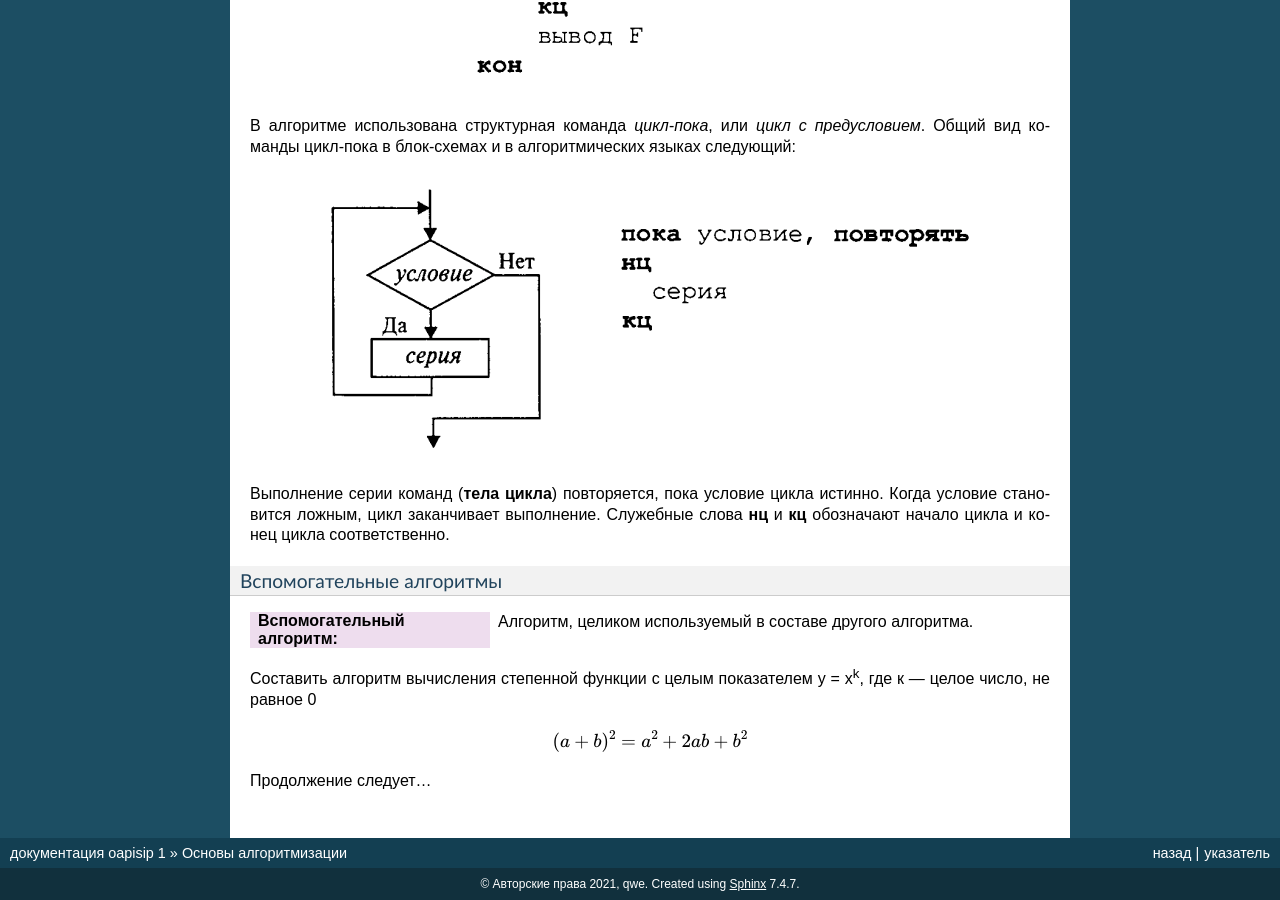
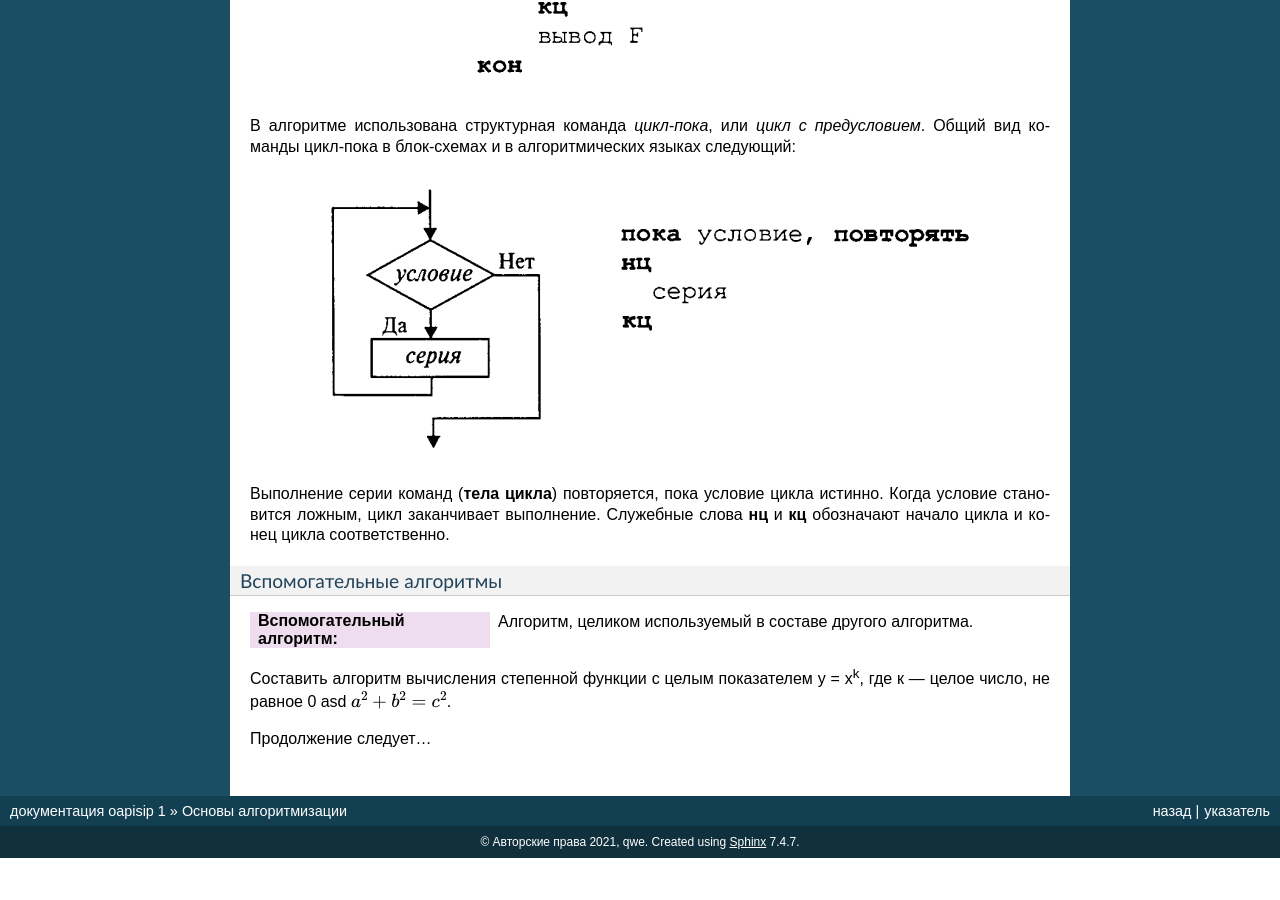
Before and after one commit to rimcupk/oapisip, a Sphinx documentation site: the page built from docs/chapters/01_algo/01_algo.rst, in a window 1280 px wide and 900 px high, scrolled down 11672 px. Built offline with Sphinx 7.4.7, drawn with Linux system fonts in a browser that asks for light colours; after the commit the page ends 12530 px from its top, so only the background shows below that.

Commit message:
Update 01_algo.rst

```diff
--- a/docs/chapters/01_algo/01_algo.rst
+++ b/docs/chapters/01_algo/01_algo.rst
@@ -241,8 +241,7 @@
 :Вспомогательный алгоритм: Алгоритм, целиком используемый в составе другого алгоритма.
 
 Составить алгоритм вычисления степенной функции с целым показателем у = х\ :sup:`k`\ , где к — целое число, не равное 0
-
-.. math:: (a + b)^2 = a^2 + 2ab + b^2
+asd :math:`a^2 + b^2 = c^2`.
 
 
 Продолжение следует...
```
